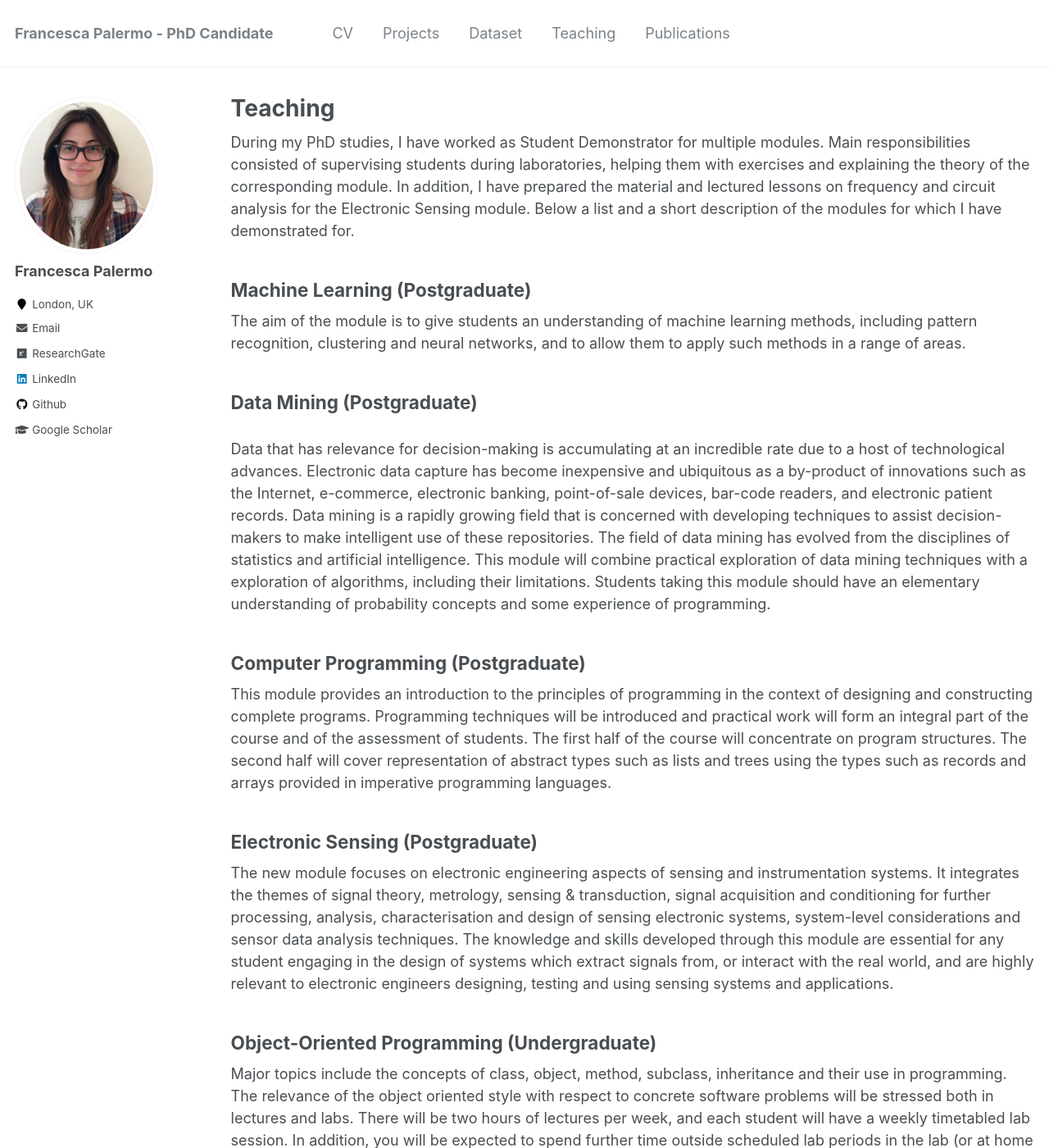
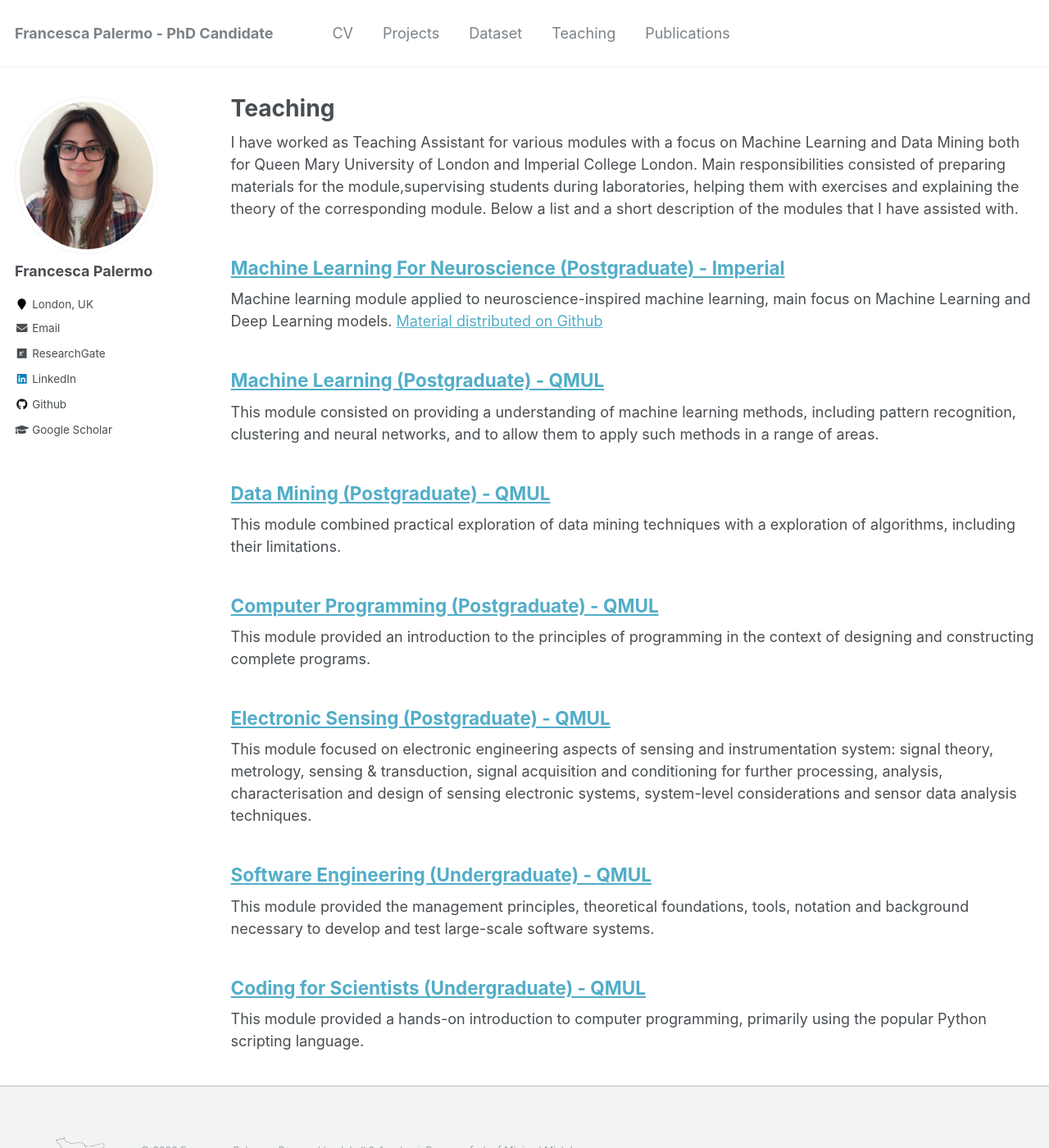
Before and after one commit to francescapalermo/francescapalermo.github.io, a Jekyll site: the page built from _pages/teaching.html, in a window 1280 px wide and 1400 px high. Shown: the whole window at 82% size. Built offline with Jekyll 4.4.1, drawn with Linux system fonts in a browser that asks for light colours; some of the changed text lies outside the part shown.

Commit message:
Updated Teaching

```diff
--- a/_pages/teaching.html
+++ b/_pages/teaching.html
@@ -5,44 +5,42 @@ permalink: /teaching/
 author_profile: true
 ---
 
-During my PhD studies, I have worked as Student Demonstrator for multiple modules.
-Main responsibilities consisted of supervising students during laboratories, helping them with exercises and explaining the theory of the corresponding module.
-In addition, I have prepared the material and lectured lessons on frequency and circuit analysis for the Electronic Sensing module.
-Below a list and a short description of the modules for which I have demonstrated for.
+I have worked as Teaching Assistant for various modules with a focus on Machine Learning and Data Mining both for Queen Mary University of London and Imperial College London.
+Main responsibilities consisted of preparing materials for the module,supervising students during laboratories, helping them with exercises and explaining the theory of the corresponding module.
+Below a list and a short description of the modules that I have assisted with.
+
+<h2><a href="https://www.imperial.ac.uk/study/courses/postgraduate-taught/translational-neuroscience/">Machine Learning For Neuroscience (Postgraduate) - Imperial</a></h2>
+Machine learning module applied to neuroscience-inspired machine learning, main focus on Machine Learning and Deep Learning models.
+<a href="https://github.com/PBarnaghi/ML4NS">Material distributed on Github</a>
 
 
-<h2>Machine Learning (Postgraduate)</h2>
-	The aim of the module is to give students an understanding of machine learning methods, including pattern recognition, clustering and neural networks,
-	and to allow them to apply such methods in a range of areas.
+<h2><a href="http://eecs.qmul.ac.uk/undergraduate/programmes/module-information/items/ecs708pecs708u-machine-learning.html">Machine Learning (Postgraduate) - QMUL</a></h2>
+This module consisted on providing a understanding of machine learning methods, including pattern recognition, clustering and neural networks,
+and to allow them to apply such methods in a range of areas.
 
 
-<h2><p>Data Mining (Postgraduate)</h2>
-		Data that has relevance for decision-making is accumulating at an incredible rate due to a host of technological advances.
-		Electronic data capture has become inexpensive and ubiquitous as a by-product of innovations such as the Internet, e-commerce, electronic banking, point-of-sale devices,
-		bar-code readers, and electronic patient records. Data mining is a rapidly growing field that is concerned with developing techniques to assist decision-makers
-		to make intelligent use of these repositories. The field of data mining has evolved from the disciplines of statistics and artificial intelligence.
-		This module will combine practical exploration of data mining techniques with a exploration of algorithms, including their limitations.
-		Students taking this module should have an elementary understanding of probability concepts and some experience of programming.
+<h2><a href="http://www.eecs.qmul.ac.uk/undergraduate/programmes/module-information/items/ecs607u-data-mining.html">Data Mining (Postgraduate) - QMUL</a></h2>
+This module combined practical exploration of data mining techniques with a exploration of algorithms, including their limitations.
 
 
-<h2>Computer Programming (Postgraduate)</h2>
-		This module provides an introduction to the principles of programming in the context of designing and constructing complete programs. Programming techniques will be introduced and practical work will form an integral part of the course and of the assessment of students. The first half of the course will concentrate on program structures. The second half will cover representation of abstract types such as lists and trees using the types such as records and arrays provided in imperative programming languages.
+<h2><a href="http://eecs.qmul.ac.uk/undergraduate/programmes/module-information/items/ecs717pecs717u-it-programming.html">Computer Programming (Postgraduate) - QMUL</a></h2>
+This module provided an introduction to the principles of programming in the context of designing and constructing complete programs.
 
 
-<h2>Electronic Sensing (Postgraduate)</h2>
-		The new module focuses on electronic engineering aspects of sensing and instrumentation systems. It integrates the themes of signal theory, metrology, sensing & transduction, signal acquisition and conditioning for further processing, analysis, characterisation and design of sensing electronic systems, system-level considerations and sensor data analysis techniques. The knowledge and skills developed through this module are essential for any student engaging in the design of systems which extract signals from, or interact with the real world, and are highly relevant to electronic engineers designing, testing and using sensing systems and applications.
+<h2><a href="https://www.sems.qmul.ac.uk/staff/i.farkhatdinov/teaching/">Electronic Sensing (Postgraduate) - QMUL</a></h2>
+This module focused on electronic engineering aspects of sensing and instrumentation system: signal theory, metrology, sensing & transduction, signal acquisition and conditioning
+for further processing, analysis, characterisation and design of sensing electronic systems, system-level considerations and sensor data analysis techniques.
 
 
-<h2>Object-Oriented Programming (Undergraduate)</h2>
+<!-- <h2>Object-Oriented Programming (Undergraduate)</h2>
 		Major topics include the concepts of class, object, method, subclass, inheritance and their use in programming.
 		The relevance of the object oriented style with respect to concrete software problems will be stressed both in lectures and labs.
 		There will be two hours of lectures per week, and each student will have a weekly timetabled lab session.
-		In addition, you will be expected to spend further time outside scheduled lab periods in the lab (or at home machines if they are available), and to read textbooks and review notes.
+		In addition, you will be expected to spend further time outside scheduled lab periods in the lab (or at home machines if they are available), and to read textbooks and review notes. -->
 
 
-<h2>Software Engineering (Undergraduate)</h2>
-		Software Engineering is concerned with applying engineering principles to the production of software. This module provides the management principles, theoretical foundations, tools, notation and background necessary to develop and test large-scale software systems. The practical part of the module consists of lab assignments in which students use a range of relevant tools (a Java programming IDE, unit testing tool, configuration management tool, UML design tool, and project planning tool). Aims To ensure students have the necessary understanding of the principles and tools needed to build and test large-scale software systems. In particular, it provides the necessary background for students to undertake a significant group project assignment in subsequent modules or employment.
+<h2><a href="http://www.eecs.qmul.ac.uk/undergraduate/programmes/module-information/items/ecs505u-software-engineering.html">Software Engineering (Undergraduate) - QMUL</a></h2>
+This module provided the management principles, theoretical foundations, tools, notation and background necessary to develop and test large-scale software systems.
 
-
-<h2>Coding for Scientists (Undergraduate)</h2>
-		This module provides a hands-on introduction to computer programming (popularly known as "coding"), primarily using the popular Python scripting language. The focus is on producing robust software for repeatable data-centric scientific work. Key programming concepts are introduced, and these concepts are then brought together in scientifically relevant applications to analyse data, interact with a database and create dynamic web content. Good coding practice, such as the importance of documentation and version control, is emphasised throughout.
+<h2><a href="https://github.com/fsmeraldi/c4s-introduction">Coding for Scientists (Undergraduate) -  QMUL</a></h2>
+This module provided a hands-on introduction to computer programming, primarily using the popular Python scripting language.
```
